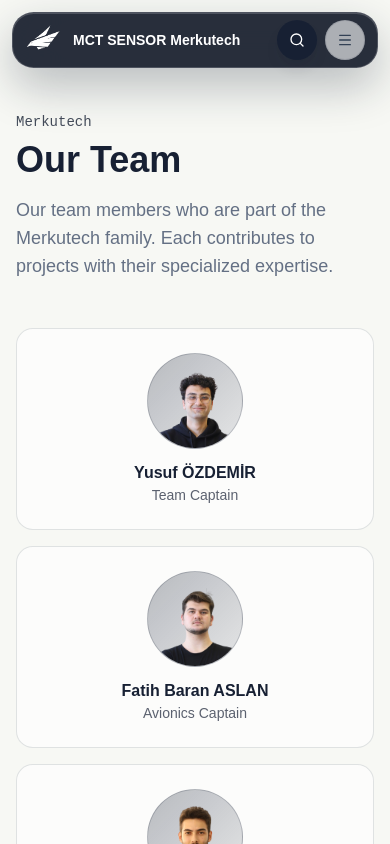
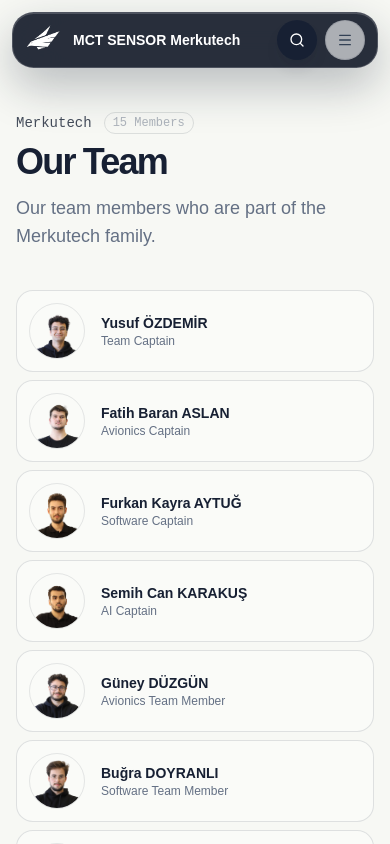
Before and after one commit to Merkutech/merkutech.github.io, a Next.js app: page /team in a window 390 px wide. Shown: the top 844 px of the page. Built offline with nearby package versions, Linux system fonts and the light colour scheme.

Commit message:
refactor: improve MemberCard component with enhanced animations and responsive design

```diff
--- a/app/team/page.tsx
+++ b/app/team/page.tsx
@@ -6,69 +6,60 @@ import { Users, Mail } from "lucide-react";
 import { useLanguage } from "@/lib/i18n/language-context";
 import { teamMembers } from "@/lib/team";
 
+const easeOut = [0.22, 1, 0.36, 1] as const;
+
 function MemberCard({ member, index }: { member: (typeof teamMembers)[0]; index: number }) {
   const ref = useRef<HTMLDivElement>(null);
-  const inView = useInView(ref, { once: true, margin: "-60px" });
+  const inView = useInView(ref, { once: true, margin: "-40px" });
   const { language } = useLanguage();
 
   return (
     <motion.div
       ref={ref}
       id={member.id}
-      initial={{ opacity: 0, y: 24 }}
+      initial={{ opacity: 0, y: 16 }}
       animate={inView ? { opacity: 1, y: 0 } : {}}
-      transition={{ duration: 0.4, delay: index * 0.08, ease: "easeOut" }}
-      className="group p-6 rounded-xl border border-white/[0.08] bg-white/[0.02] hover:bg-white/[0.04] hover:border-white/[0.14] transition-all duration-300"
+      transition={{ duration: 0.4, delay: index * 0.04, ease: easeOut }}
+      className="group flex items-center gap-4 sm:flex-col sm:items-center sm:text-center sm:gap-0 p-3 sm:p-5 rounded-xl border border-border bg-card/40 hover:bg-card/60 hover:border-foreground/10 transition-all duration-300"
     >
-      <div className="flex flex-col items-center text-center gap-3">
-        <div className="w-24 h-24 rounded-full bg-gradient-to-br from-primary/30 to-primary/10 border border-primary/20 flex items-center justify-center shrink-0 group-hover:border-primary/40 transition-colors">
+      <div className="w-14 h-14 sm:w-24 sm:h-24 shrink-0 group-hover:scale-[1.02] transition-transform">
         {member.image ? (
-            <img src={member.image} alt={member.name} className="w-full h-full rounded-full object-cover" />
+          <img
+            src={member.image}
+            alt={member.name}
+            loading="lazy"
+            className="w-full h-full rounded-full object-cover object-center border border-primary/10 group-hover:border-primary/30 transition-colors"
+          />
         ) : (
-            <Users className="h-10 w-10 text-primary/60" />
+          <div className="w-full h-full rounded-full bg-gradient-to-br from-primary/20 to-primary/[0.04] border border-primary/10 flex items-center justify-center group-hover:border-primary/30 transition-colors">
+            <Users className="h-6 w-6 sm:h-10 sm:w-10 text-primary/40" />
+          </div>
         )}
       </div>
-        <div>
-          <h3 className="text-base font-semibold text-white">{member.name}</h3>
-          <p className="text-sm text-primary/70">
+      <div className="flex-1 min-w-0 sm:flex-initial sm:w-full">
+        <h3 className="text-sm sm:text-base font-semibold text-foreground truncate">{member.name}</h3>
+        <p className="text-xs sm:text-sm text-muted-foreground truncate">
           {member.role[language as keyof typeof member.role]}
         </p>
-        </div>
         {member.links && (
-          <div className="flex items-center gap-2">
+          <div className="flex items-center gap-2 mt-1.5 sm:justify-center">
             {member.links.github && (
-              <a
-                href={member.links.github}
-                target="_blank"
-                rel="noopener noreferrer"
-                className="text-neutral-500 hover:text-white transition-colors"
-                aria-label="GitHub"
-              >
-                <svg className="h-4 w-4" viewBox="0 0 24 24" fill="currentColor">
+              <a href={member.links.github} target="_blank" rel="noopener noreferrer" className="text-muted-foreground/60 hover:text-foreground transition-colors" aria-label="GitHub">
+                <svg className="h-3.5 w-3.5" viewBox="0 0 24 24" fill="currentColor">
                   <path d="M12 0c-6.626 0-12 5.373-12 12 0 5.302 3.438 9.8 8.207 11.387.599.111.793-.261.793-.577v-2.234c-3.338.726-4.033-1.416-4.033-1.416-.546-1.387-1.333-1.756-1.333-1.756-1.089-.745.083-.729.083-.729 1.205.084 1.839 1.237 1.839 1.237 1.07 1.834 2.807 1.304 3.492.997.107-.775.418-1.305.762-1.604-2.665-.305-5.467-1.334-5.467-5.931 0-1.311.469-2.381 1.236-3.221-.124-.303-.535-1.524.117-3.176 0 0 1.008-.322 3.301 1.23.957-.266 1.983-.399 3.003-.404 1.02.005 2.047.138 3.006.404 2.291-1.552 3.297-1.23 3.297-1.23.653 1.653.242 2.874.118 3.176.77.84 1.235 1.911 1.235 3.221 0 4.609-2.807 5.624-5.479 5.921.43.372.823 1.102.823 2.222v3.293c0 .319.192.694.801.576 4.765-1.589 8.199-6.086 8.199-11.386 0-6.627-5.373-12-12-12z"/>
                 </svg>
               </a>
             )}
             {member.links.linkedin && (
-              <a
-                href={member.links.linkedin}
-                target="_blank"
-                rel="noopener noreferrer"
-                className="text-neutral-500 hover:text-white transition-colors"
-                aria-label="LinkedIn"
-              >
-                <svg className="h-4 w-4" viewBox="0 0 24 24" fill="currentColor">
+              <a href={member.links.linkedin} target="_blank" rel="noopener noreferrer" className="text-muted-foreground/60 hover:text-foreground transition-colors" aria-label="LinkedIn">
+                <svg className="h-3.5 w-3.5" viewBox="0 0 24 24" fill="currentColor">
                   <path d="M20.447 20.452h-3.554v-5.569c0-1.328-.027-3.037-1.852-3.037-1.853 0-2.136 1.445-2.136 2.939v5.667H9.351V9h3.414v1.561h.046c.477-.9 1.637-1.85 3.37-1.85 3.601 0 4.267 2.37 4.267 5.455v6.286zM5.337 7.433c-1.144 0-2.063-.926-2.063-2.065 0-1.138.92-2.063 2.063-2.063 1.14 0 2.064.925 2.064 2.063 0 1.139-.925 2.065-2.064 2.065zm1.782 13.019H3.555V9h3.564v11.452zM22.225 0H1.771C.792 0 0 .774 0 1.729v20.542C0 23.227.792 24 1.771 24h20.451C23.2 24 24 23.227 24 22.271V1.729C24 .774 23.2 0 22.222 0h.003z"/>
                 </svg>
               </a>
             )}
             {member.links.email && (
-              <a
-                href={`mailto:${member.links.email}`}
-                className="text-neutral-500 hover:text-white transition-colors"
-                aria-label="Email"
-              >
-                <Mail className="h-4 w-4" />
+              <a href={`mailto:${member.links.email}`} className="text-muted-foreground/60 hover:text-foreground transition-colors" aria-label="Email">
+                <Mail className="h-3.5 w-3.5" />
               </a>
             )}
           </div>
@@ -83,21 +74,29 @@ export default function TeamPage() {
 
   const title = language === "tr" ? "Ekibimiz" : "Our Team";
   const subtitle = language === "tr" ? "Merkutech" : "Merkutech";
+  const count = language === "tr" ? `${teamMembers.length} Üye` : `${teamMembers.length} Members`;
   const description =
     language === "tr"
-      ? "Merkutech ailesinin bir parçası olan takım üyelerimiz. Her biri farklı uzmanlık alanlarıyla projelere katkı sağlamaktadır."
-      : "Our team members who are part of the Merkutech family. Each contributes to projects with their specialized expertise.";
+      ? "Merkutech ailesinin bir parçası olan takım üyelerimiz."
+      : "Our team members who are part of the Merkutech family.";
 
   return (
     <div className="min-h-screen pt-28 pb-20 px-4">
       <div className="max-w-5xl mx-auto">
-        <div className="mb-12">
-          <p className="text-sm font-mono text-primary/80 mb-2">{subtitle}</p>
-          <h1 className="text-4xl sm:text-5xl font-bold text-white mb-4">{title}</h1>
-          <p className="text-neutral-400 text-lg max-w-2xl">{description}</p>
+        <motion.div
+          initial={{ opacity: 0, y: 20 }}
+          animate={{ opacity: 1, y: 0 }}
+          transition={{ duration: 0.6, ease: easeOut }}
+        >
+          <div className="flex items-center gap-3 mb-2">
+            <p className="text-sm font-mono text-primary/80">{subtitle}</p>
+            <span className="text-xs font-mono text-muted-foreground/50 px-2 py-0.5 rounded-full border border-border">{count}</span>
           </div>
+          <h1 className="text-4xl sm:text-5xl font-bold text-foreground mb-3 tracking-tighter">{title}</h1>
+          <p className="text-muted-foreground text-lg max-w-xl">{description}</p>
+        </motion.div>
 
-        <div className="grid grid-cols-1 sm:grid-cols-2 lg:grid-cols-3 gap-4">
+        <div className="mt-10 grid grid-cols-1 sm:grid-cols-2 lg:grid-cols-3 gap-2 sm:gap-3">
           {teamMembers.map((member, i) => (
             <MemberCard key={member.id} member={member} index={i} />
           ))}
```
Lines whose indentation alone changed are shown as unchanged.
